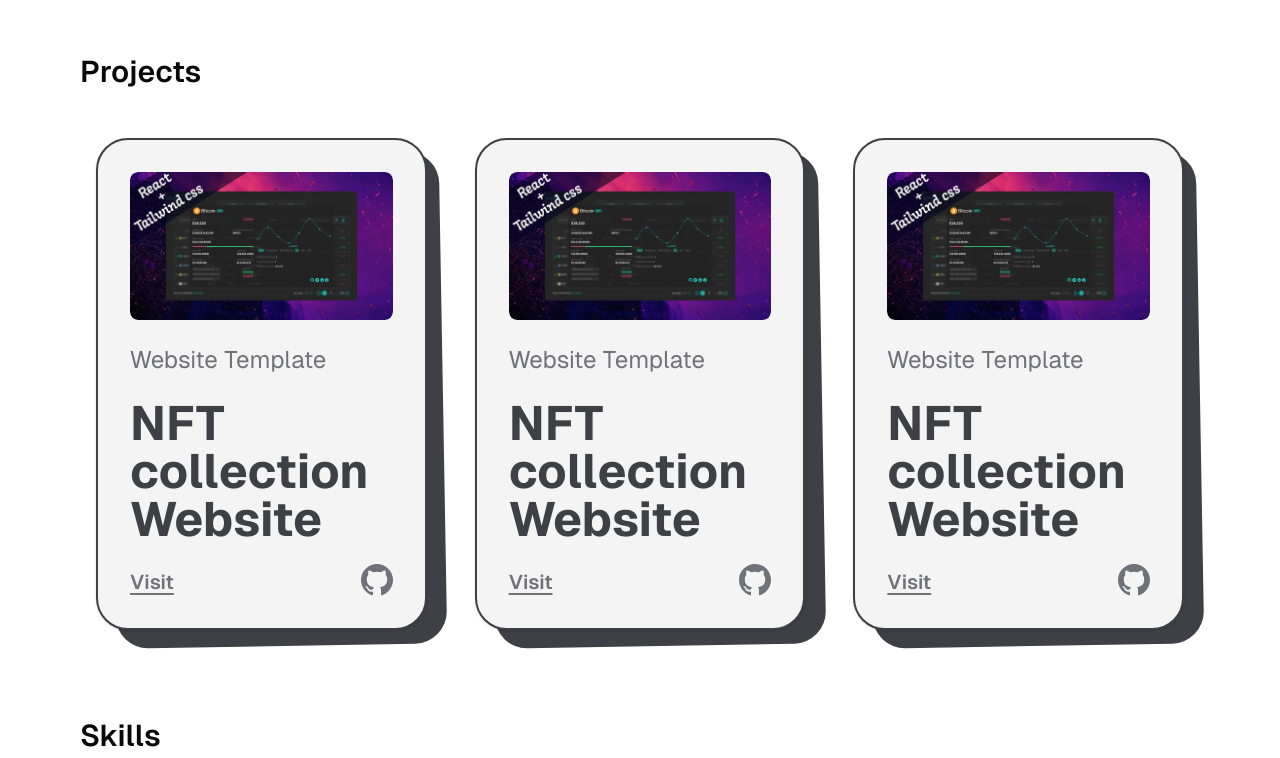
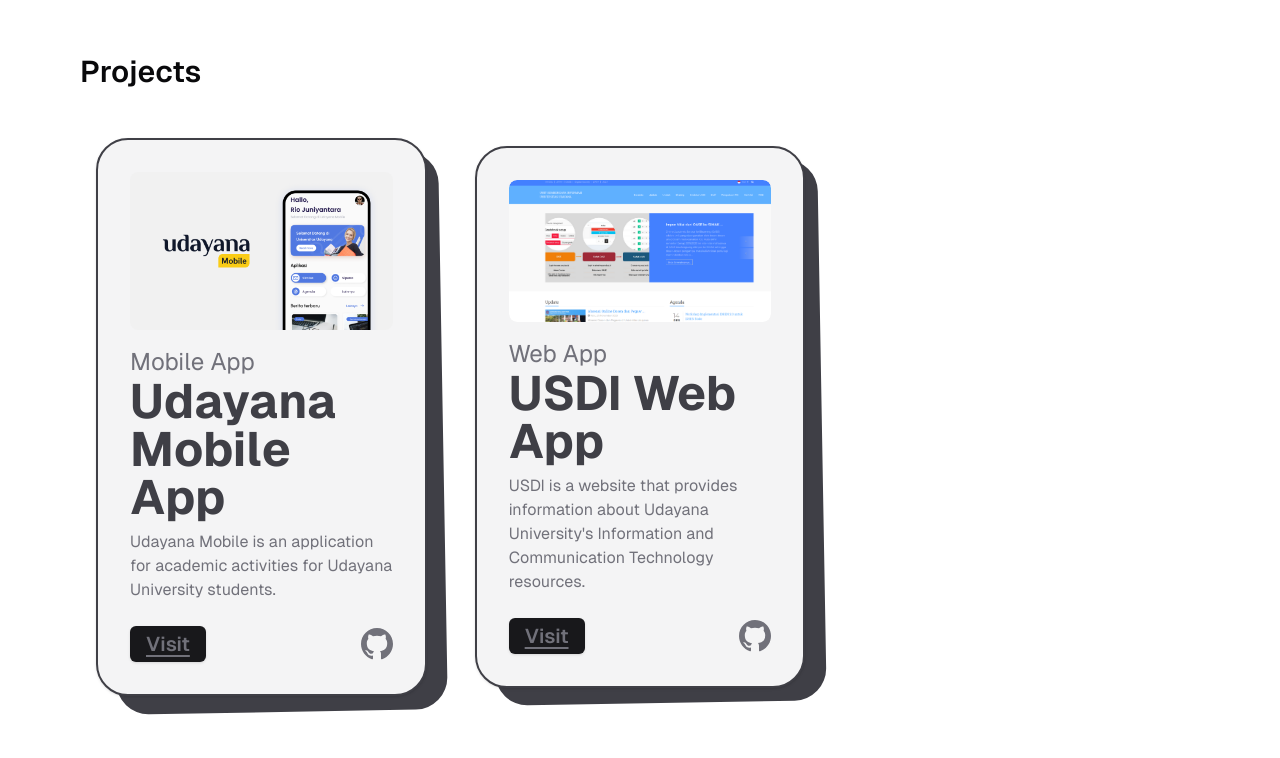
Before and after one commit to balinux/simple-portfolio, a Next.js app: page / in a window 1280 px wide. Shown: the part 1560-2318 px from the top of the page. Built offline with nearby package versions, Linux system fonts and the light colour scheme.

Commit message:
udpate card

```diff
--- a/src/app/page.tsx
+++ b/src/app/page.tsx
@@ -28,8 +28,12 @@
 import NavHeader from "@/components/header";
 import Footer from "@/components/organisms/Footer";
 import { DiDocker, DiLaravel } from "react-icons/di";
-import { FaDocker, FaGolang } from "react-icons/fa6";
+import { FaDocker, FaDownload, FaGolang } from "react-icons/fa6";
 import { SiN8N, SiNextdotjs } from "react-icons/si";
+import Link from "next/link";
+import { BiDownload } from "react-icons/bi";
+import Project from "@/components/organisms/Project";
+import { ProjectType } from "@/lib/types";
 
 export default function Home() {
   const { setTheme } = useTheme();
@@ -41,6 +45,26 @@
     description: string;
     skills: string[];
   };
+
+
+  const projects: ProjectType[] = [
+    {
+      type: "Mobile App",
+      app_name: "Udayana Mobile App",
+      link: "https://apps.apple.com/us/app/udayana-mobile/id1496936074",
+      image: "/udayana-mobile.png",
+      description: "Udayana Mobile is an application for academic activities for Udayana University students.",
+      github_link: "#"
+    },
+    {
+      type: "Web App",
+      app_name: "USDI Web App",
+      link: "https://usdi.unud.ac.id",
+      image: "/usdi-web.png",
+      description: "USDI is a website that provides information about Udayana University's Information and Communication Technology resources.",
+      github_link: "#"
+    }
+  ]
 
   const myExperiences: ExperienceItem[] = [
     {
@@ -65,7 +89,7 @@
     <div className="container mx-auto items-center justify-items-center min-h-screen p-8 pb-20 gap-16 sm:p-20 font-[family-name:var(--font-geist-sans)]">
       <main className="flex flex-col gap-8 row-start-2 items-center sm:items-start">
         <div className="w-full flex">
-          <NavHeader/>
+          <NavHeader />
         </div>
 
         <div className="flex flex-col sm:grid grid-cols-2 justify-between w-full gap-4 min-h-[74vh]">
@@ -86,6 +110,10 @@
               Kubernetes, Jenkins and Terraform" to perform cost optimized, reliable
               and secure full software delivery and maintenance.
             </p>
+            {/* download cv pdf */}
+            <Button asChild className="w-40 mt-2">
+              <Link href="/resume.pdf" target="_blank"><BiDownload className="w-6 h-6" />Download CV</Link>
+            </Button>
 
             {/* currently stack */}
             <div className="flex flex-col justify-center md:items-start mb-5 mt-10 lg:mx-0 opacity-100">
@@ -96,7 +124,7 @@
                 <ul className="flex justify-center items-center flex-wrap gap-3.5 text-[#444]">
                   <li className="transform-none opacity-100">
                     <div className="transition duration-200 hover:text-[#c73131]">
-                      <DiLaravel className="h-10 w-10"/>
+                      <DiLaravel className="h-10 w-10" />
                     </div>
                   </li>
                   <li className="transform-none opacity-100">
@@ -115,7 +143,7 @@
                   </li>
                   <li className="transform-none opacity-100">
                     <div className="transition duration-200 hover:text-[#3178C7]">
-                      <FaDocker className="h-8 w-8"/>
+                      <FaDocker className="h-8 w-8" />
                     </div>
                   </li>
                   <li className="transform-none opacity-100">
@@ -194,17 +222,17 @@
                 <ul className="flex justify-center items-center flex-wrap gap-3.5 text-[#444]">
                   <li>
                     <div className="transition duration-200 hover:text-[#066da5]">
-                      <FaGolang className="w-10 h-10"/>
+                      <FaGolang className="w-10 h-10" />
                     </div>
                   </li>
                   <li>
                     <div className="transition duration-200 hover:text-[#a50606]">
-                      <SiN8N className="w-8 h-8"/>
+                      <SiN8N className="w-8 h-8" />
                     </div>
                   </li>
                   <li>
                     <div className="transition duration-200 dark:hover:text-[#ffffff]">
-                      <SiNextdotjs className="w-7 h-7"/>
+                      <SiNextdotjs className="w-7 h-7" />
                     </div>
                   </li>
                   <li>
@@ -233,6 +261,7 @@
               </div>
             </div>
 
+
           </div>
           <div className="w-full flex justify-center items-start">
             <Image
@@ -259,19 +288,22 @@
         {/* Projects */}
         <div id="project" className="text-3xl font-semibold mt-10">Projects</div>
 
+        <Project project={projects} />
+
         <div className="lg:grid grid-cols-3 gap-4 w-full">
+
           <div className=" flex items-center justify-center p-4">
             <div className="relative ">
               {/* Thick solid shadow effect */}
               <div className="absolute inset-0 bg-zinc-700 rounded-[2rem] -rotate-1 translate-x-4 translate-y-4" />
 
               {/* Main card */}
-              <Card className="relative w-full max-w-4xl rounded-[2rem] border-2 border-zinc-700 bg-gradient-to-b dark:from-zinc-800 dark:to-zinc-900 from-zinc-100 to-zinc-100 p-8 overflow-hidden">
+              <Card className="relative w-full max-w-4xl rounded-[2rem] border-2 border-zinc-700 bg-gradient-to-b dark:from-zinc-800 dark:to-zinc-900 from-zinc-100 to-zinc-100 p-8 overflow-hidden h-[500px]">
                 <div className="grid gap-6">
                   <div className=" overflow-hidden rounded-lg">
                     <Image
-                      className="dark:invert rounded-lg cursor-pointer overflow-hidden transition transform hover:scale-105"
-                      src="/crypto.jpg"
+                      className=" rounded-lg cursor-pointer overflow-hidden transition transform hover:scale-105"
+                      src="/udayana-mobile.png"
                       alt="Vercel logomark"
                       width={900}
                       height={200}
@@ -279,18 +311,18 @@
                   </div>
 
                   <h1 className="text-xl md:text-2xl dark:text-zinc-100 text-zinc-500">
-                    Website Template
+                    Mobile App
                   </h1>
                   <h2 className="text-2xl md:text-5xl font-bold dark:text-zinc-200 text-zinc-700">
-                    NFT collection Website
+                    Udayana Mobile App
                   </h2>
-                  <a
-                    href="#"
+                  <Link
+                    href="https://apps.apple.com/us/app/udayana-mobile/id1496936074"
                     className="text-xl font-semibold underline decoration-2 underline-offset-4 dark:text-zinc-300   dark:hover:text-zinc-100 text-zinc-500 hover:text-zinc-900 transition-colors w-fit"
                     aria-label="Visit NFT collection Website"
                   >
                     Visit
-                  </a>
+                  </Link>
                 </div>
 
                 {/* GitHub icon */}
@@ -315,12 +347,12 @@
               <div className="absolute inset-0 bg-zinc-700 rounded-[2rem] -rotate-1 translate-x-4 translate-y-4" />
 
               {/* Main card */}
-              <Card className="relative w-full max-w-4xl rounded-[2rem] border-2 border-zinc-700 bg-gradient-to-b dark:from-zinc-800 dark:to-zinc-900 from-zinc-100 to-zinc-100 p-8 overflow-hidden">
+              <Card className="relative w-full max-w-4xl rounded-[2rem] border-2 border-zinc-700 bg-gradient-to-b dark:from-zinc-800 dark:to-zinc-900 from-zinc-100 to-zinc-100 p-8 overflow-hidden h-[500px]">
                 <div className="grid gap-6">
                   <div className=" overflow-hidden rounded-lg">
                     <Image
-                      className="dark:invert rounded-lg cursor-pointer overflow-hidden transition transform hover:scale-105"
-                      src="/crypto.jpg"
+                      className="rounded-lg cursor-pointer overflow-hidden transition transform hover:scale-105"
+                      src="/usdi-web.png"
                       alt="Vercel logomark"
                       width={900}
                       height={200}
@@ -328,22 +360,23 @@
                   </div>
 
                   <h1 className="text-xl md:text-2xl dark:text-zinc-100 text-zinc-500">
-                    Website Template
+                    Website
                   </h1>
                   <h2 className="text-2xl md:text-5xl font-bold dark:text-zinc-200 text-zinc-700">
-                    NFT collection Website
+                    USDI Website
                   </h2>
-                  <a
-                    href="#"
+
+
+                  <div className="flex justify-between px-2">
+                    <Link
+                      href="https://usdi.unud.ac.id/"
                       className="text-xl font-semibold underline decoration-2 underline-offset-4 dark:text-zinc-300   dark:hover:text-zinc-100 text-zinc-500 hover:text-zinc-900 transition-colors w-fit"
                       aria-label="Visit NFT collection Website"
                     >
                       Visit
-                  </a>
-                </div>
-
+                    </Link>
                     {/* GitHub icon */}
-                <div className="absolute bottom-8 right-8">
+                    <div>
                       <a href="#" aria-label="View project on GitHub">
                         <svg
                           viewBox="0 0 24 24"
@@ -354,9 +387,12 @@
                         </svg>
                       </a>
                     </div>
+                  </div>
+                </div>
               </Card>
             </div>
           </div>
+
           <div className=" flex items-center justify-center p-4">
             <div className="relative ">
               {/* Thick solid shadow effect */}
--- a/src/components/organisms/Footer/index.tsx
+++ b/src/components/organisms/Footer/index.tsx
@@ -6,7 +6,7 @@
 
 export default function Footer() {
   return (
-    <footer className="mt-20 text-white">
+    <footer className="mt-20 ">
       <div className="w-full py-8">
         {/* Main Content */}
         <div className="flex flex-col md:flex-row justify-between items-center space-y-6 md:space-y-0">
--- /dev/null
+++ b/src/components/organisms/Project/index.tsx
@@ -0,0 +1,85 @@
+import { Button } from "@/components/ui/button";
+import { Card } from "@/components/ui/card";
+import { ProjectType } from "@/lib/types";
+import Image from "next/image";
+import Link from "next/link";
+
+
+
+interface ProjectProps {
+  project: ProjectType[];
+}
+
+export default function Project({
+  project,
+}: ProjectProps) {
+
+  return (
+    <div className="lg:grid grid-cols-3 gap-4 w-full">
+
+      {project.map((project, index) => (
+        <div key={index} className=" flex items-center justify-center p-4">
+          <div className="relative ">
+            {/* Thick solid shadow effect */}
+            <div className="absolute inset-0 bg-zinc-700 rounded-[2rem] -rotate-1 translate-x-4 translate-y-4" />
+
+            {/* Main card */}
+            {/* Main card */}
+            <Card className="relative w-full max-w-4xl rounded-[2rem] border-2 border-zinc-700 bg-gradient-to-b dark:from-zinc-800 dark:to-zinc-900 from-zinc-100 to-zinc-100 p-8 overflow-hidden flex flex-col">
+              <div className="flex-grow">
+                <div className=" overflow-hidden rounded-lg">
+                  <Image
+                    className=" rounded-lg cursor-pointer overflow-hidden transition transform hover:scale-105"
+                    src={project.image}
+                    alt="Vercel logomark"
+                    width={900}
+                    height={200}
+                  />
+                </div>
+
+                <h1 className="text-xl md:text-2xl dark:text-zinc-100 text-zinc-500 mt-4">
+                  {project.type}
+                </h1>
+                <h2 className="text-2xl md:text-5xl font-bold dark:text-zinc-200 text-zinc-700">
+                  {project.app_name}
+                </h2>
+                <p className="text-zinc-500 dark:text-zinc-400 mt-2">
+                  {project.description}
+                </p>
+              </div>
+
+              <div className="mt-6 flex justify-between items-center">
+                <div className="flex gap-2">
+                  <Button asChild className="w-fit">
+                    <Link
+                      href={project.link}
+                      className="text-xl font-semibold underline decoration-2 underline-offset-4 dark:text-zinc-300   dark:hover:text-zinc-100 text-zinc-500 hover:text-zinc-900 transition-colors w-fit"
+                      aria-label="Visit NFT collection Website"
+                    >
+                      Visit
+                    </Link>
+                  </Button>
+                </div>
+
+                {/* GitHub icon */}
+                <div>
+                  <Link href={project.github_link} aria-label="View project on GitHub">
+                    <svg
+                      viewBox="0 0 24 24"
+                      className="w-8 h-8 text-zinc-500 hover:text-zinc-900 dark:text-zinc-400 dark:hover:text-zinc-200 transition-colors"
+                      fill="currentColor"
+                    >
+                      <path d="M12 0c-6.626 0-12 5.373-12 12 0 5.302 3.438 9.8 8.207 11.387.599.111.793-.261.793-.577v-2.234c-3.338.726-4.033-1.416-4.033-1.416-.546-1.387-1.333-1.756-1.333-1.756-1.089-.745.083-.729.083-.729 1.205.084 1.839 1.237 1.839 1.237 1.07 1.834 2.807 1.304 3.492.997.107-.775.418-1.305.762-1.604-2.665-.305-5.467-1.334-5.467-5.931 0-1.311.469-2.381 1.236-3.221-.124-.303-.535-1.524.117-3.176 0 0 1.008-.322 3.301 1.23.957-.266 1.983-.399 3.003-.404 1.02.005 2.047.138 3.006.404 2.291-1.552 3.297-1.23 3.297-1.23.653 1.653.242 2.874.118 3.176.77.84 1.235 1.911 1.235 3.221 0 4.609-2.807 5.624-5.479 5.921.43.372.823 1.102.823 2.222v3.293c0 .319.192.694.801.576 4.765-1.589 8.199-6.086 8.199-11.386 0-6.627-5.373-12-12-12z" />
+                    </svg>
+                  </Link>
+                </div>
+              </div>
+            </Card>
+          </div>
+        </div>
+      ))}
+
+
+    </div>
+  )
+}
--- /dev/null
+++ b/src/lib/types.ts
@@ -0,0 +1,8 @@
+export type ProjectType = {
+    type: string;
+    app_name: string;
+    link: string;
+    image: string;
+    description: string;
+    github_link: string;
+}
```
Also changed, not shown: public/udayana-mobile.png (added), public/usdi-web.png (added). Lines whose indentation alone changed are shown as unchanged.
